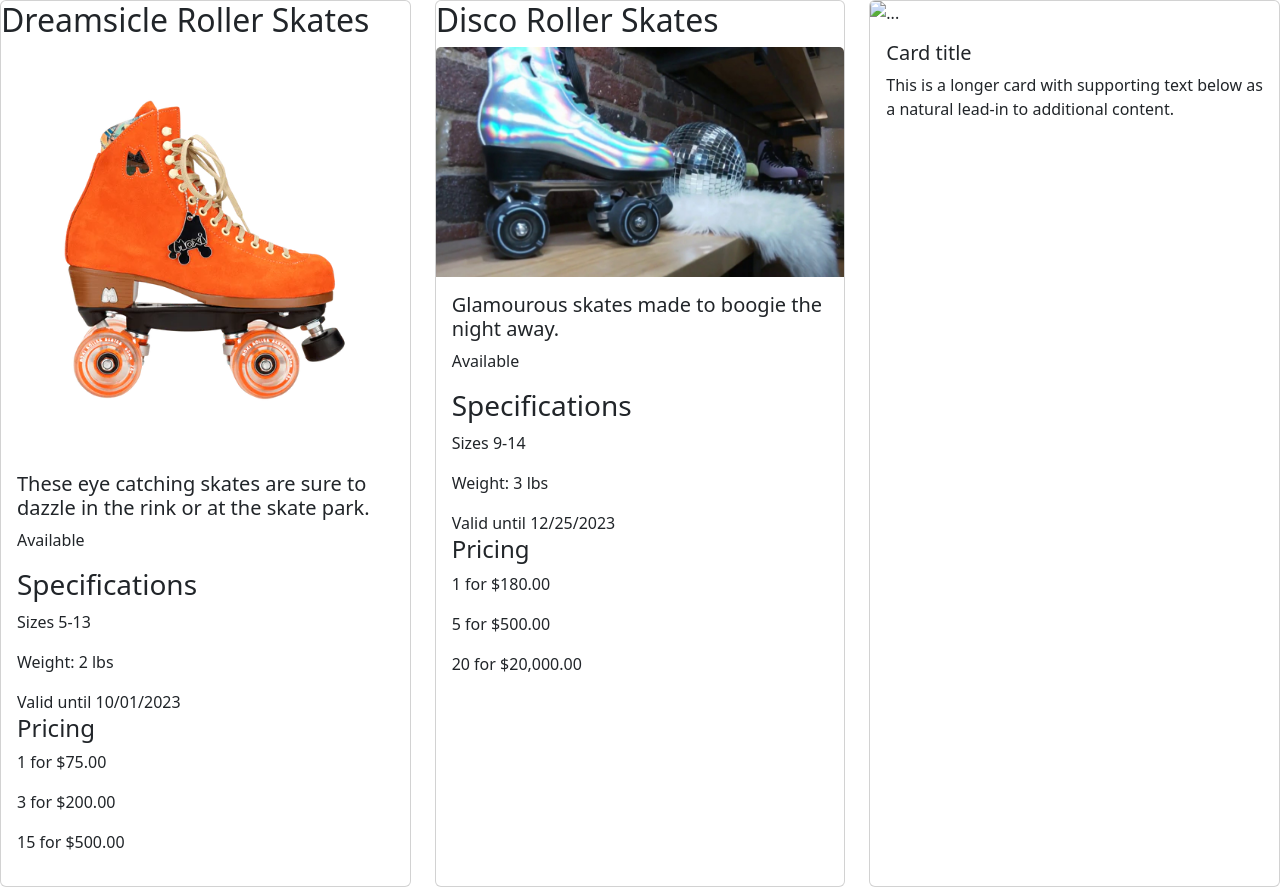
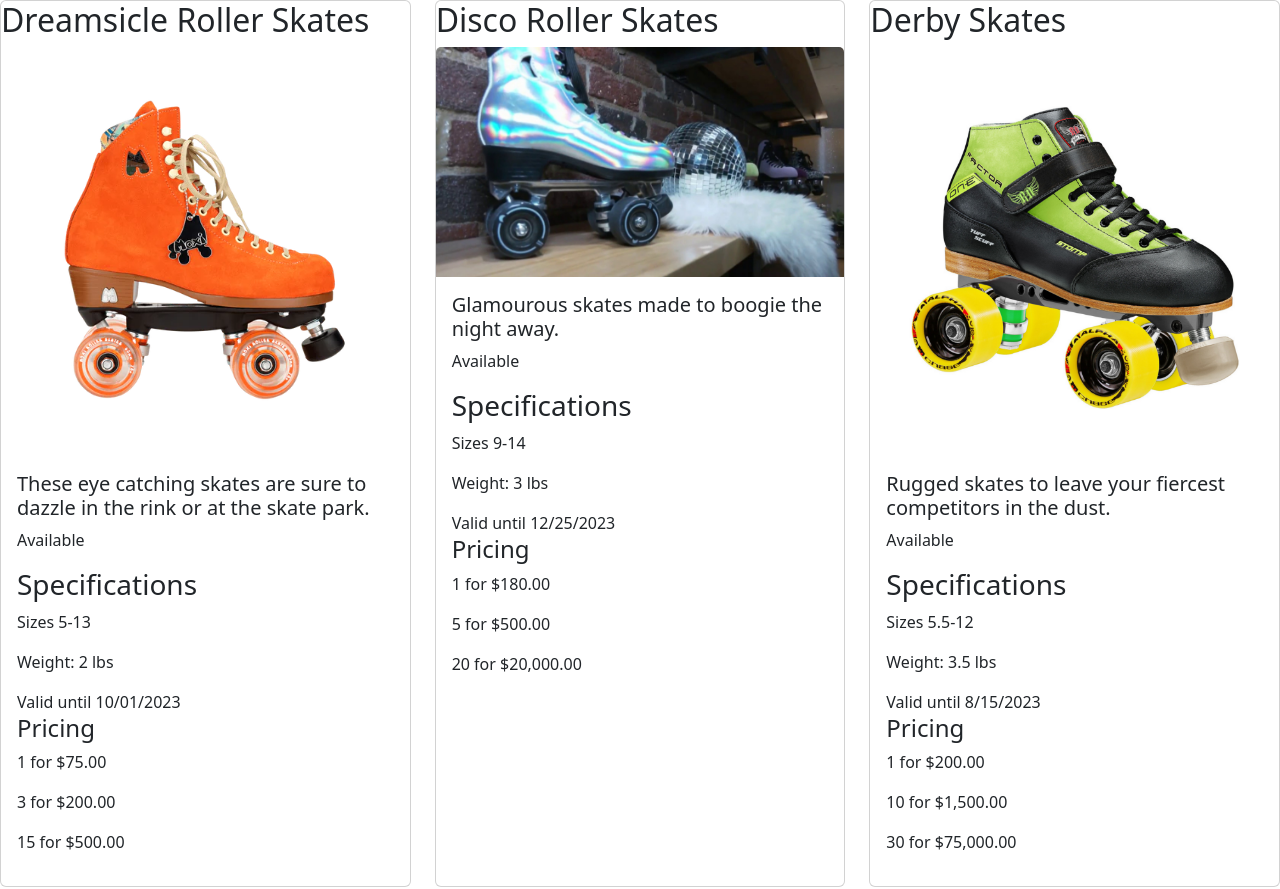
Before and after one commit to caby-erin/ASSIGNMENT-product-cards, a plain HTML site: page index.html in a window 1280 px wide. Shown: the top 889 px of the page. Drawn offline with nearby package versions, Linux system fonts and the light colour scheme.

Commit message:
added html elements for third card

```diff
--- a/index.html
+++ b/index.html
@@ -72,19 +72,29 @@
 
   <div class="col">
     <div class="card h-100">
-      <img src="..." class="card-img-top" alt="...">
+      <header>
+        <h2> Derby Skates</h2>
+      </header class="product title">
+      <img src="derby-skates.webp"class="card-img-top" alt="black and green derby skates">
       <div class="card-body">
-        <h5 class="card-title">Card title</h5>
-        <p class="card-text">This is a longer card with supporting text below as a natural lead-in to additional content.</p>
+        <h5 class="card-description">Rugged skates to leave your fiercest competitors in the dust. </h5>
+        <p class="availability">Available</p>
+      <div>
+        <header>
+          <h3>Specifications</h3>
+        </header>
+          <p>Sizes 5.5-12</p>
+          <p>Weight: 3.5 lbs</p>
+          <footer class="valid">Valid until 8/15/2023</footer>
       </div>
-    </div>
-  </div>
-  <div class="col">
-    <div class="card h-100">
-      <img src="..." class="card-img-top" alt="...">
-      <div class="card-body">
-        <h5 class="card-title">Card title</h5>
-        <p class="card-text">This is a longer card with supporting text below as a natural lead-in to additional content. This content is a little bit longer.</p>
+      <div class="price">
+        <header>
+          <h4>Pricing</h4>
+        </header>
+          <p class="pricing">1 for $200.00</p>
+          <p class="pricing">10 for $1,500.00</p>
+          <p class="pricing"> 30 for $75,000.00</p>
+      </div>
       </div>
     </div>
   </div>
```
Also changed, not shown: derby-skates.webp (added).
